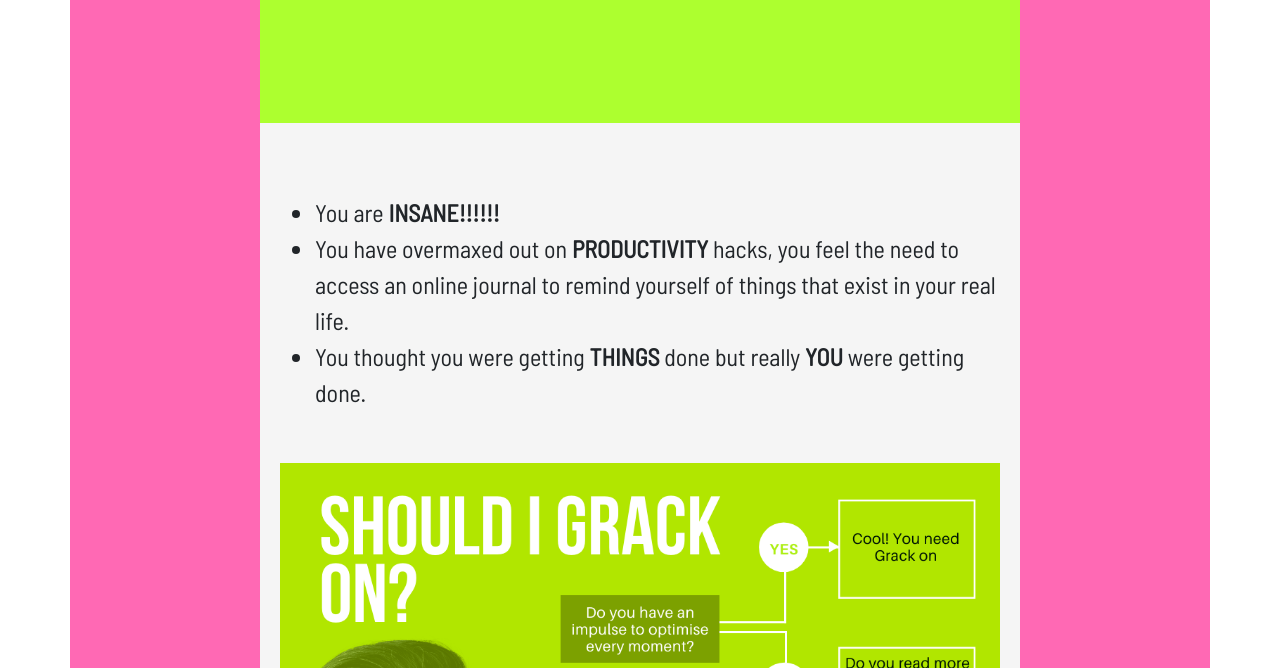
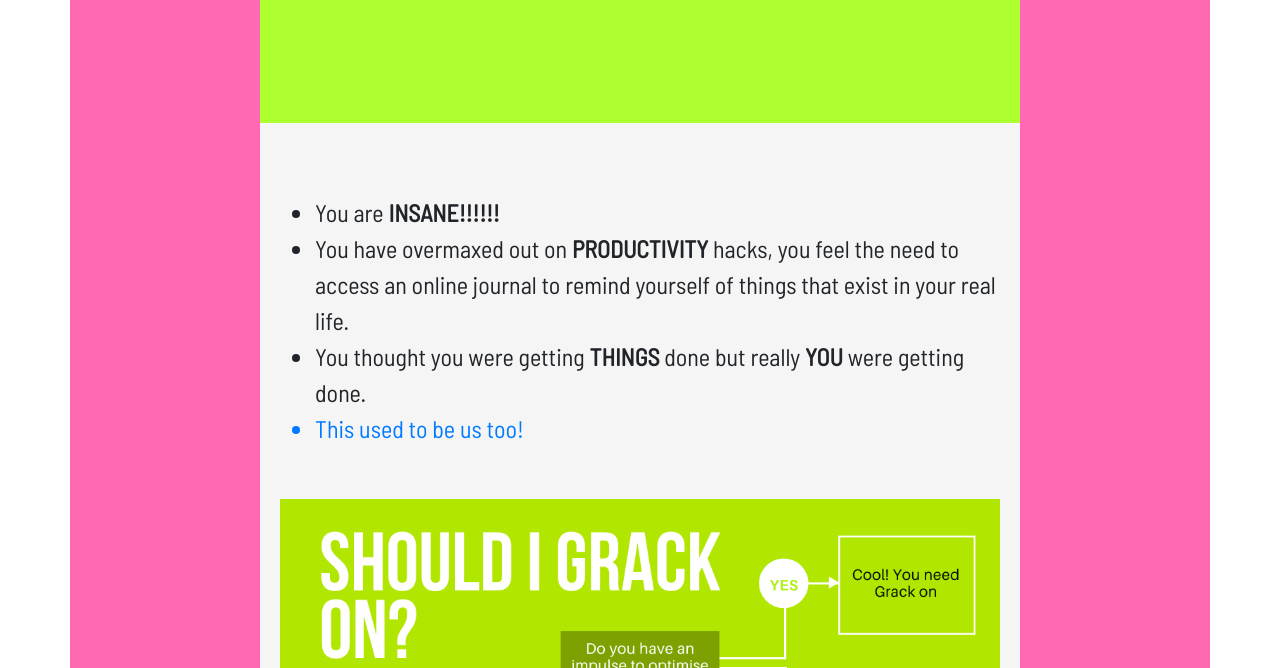
Before and after one commit to millyandmurray/millyandmurray.github.io, a plain HTML site: page aboutyou.html in a window 1280 px wide. Shown: the part 432-1100 px from the top of the page. Drawn offline with nearby package versions, Linux system fonts and the light colour scheme.

Commit message:
Add files via upload
fixed a hyperlink

```diff
--- a/aboutyou.html
+++ b/aboutyou.html
@@ -87,6 +87,7 @@
 		<li>You have overmaxed out on <b>PRODUCTIVITY</b> hacks, you feel the need to access an online journal to remind yourself of things that exist in your real life.</li>
 
 		<li>You thought you were getting <b>THINGS</b> done but really <b>YOU</b> were getting done.</li>
+		<a href="aboutus.html"><li> This used to be us too!</li></a>
 	</ul>
 
 		<br>
```
